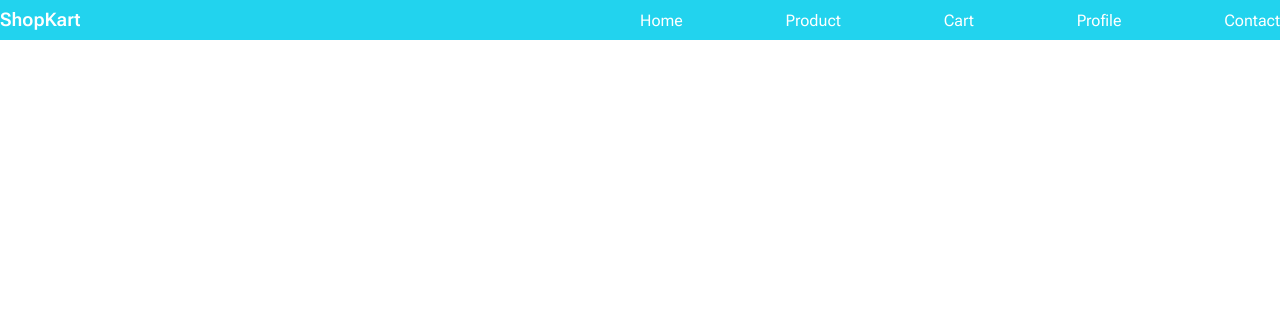
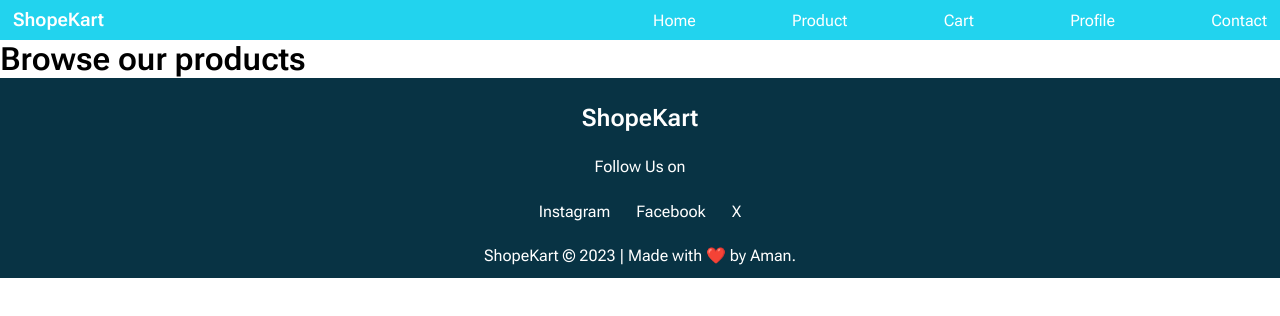
Before and after one commit to amannpatel/FSRNL-40, a plain HTML site: page assignment1/index.html in a window 1280 px wide. Drawn offline with Linux system fonts and the light colour scheme.

Commit message:
added footer section

```diff
--- a/assignment1/index.html
+++ b/assignment1/index.html
@@ -9,7 +9,9 @@
   <body>
     <!-- NavBar -->
     <nav class="navbar">
-      <div class="brand-logo"><h3 class="brand-text">ShopKart</h3></div>
+      <div class="brand-logo">
+        <h3 class="brand-text"><a class="link" href="/">ShopeKart</a></h3>
+      </div>
       <ul class="menu">
         <li class="list-item"><a class="link" href="/">Home</a></li>
         <li class="list-item"><a class="link" href="/">Product</a></li>
@@ -19,5 +21,29 @@
       </ul>
     </nav>
     <!-- NavBar ends -->
+    <h1>Browse our products</h1>
+    <div class="product-card">
+      <div class="product-one"></div>
+      <div class="product-two"></div>
+      <div class="product-three"></div>
+      <div class="product-four"></div>
+      <div class="product-five"></div>
+      <div class="product-six"></div>
+    </div>
+    <!-- Footer -->
+    <footer class="footer-section">
+      <div class="brand-logo">
+        <h2 class="brand-text"><a class="link" href="/">ShopeKart</a></h2>
+      </div>
+      <p class="footer-text">Follow Us on</p>
+      <ul class="menu footer-menu">
+        <li class="list-item"><a class="link" href="/">Instagram</a></li>
+        <li class="list-item"><a class="link" href="/">Facebook</a></li>
+        <li class="list-item"><a class="link" href="/">X</a></li>
+      </ul>
+      <div class="copy-info">
+        <p>ShopeKart &copy; 2023 | Made with ❤️ by Aman.</p>
+      </div>
+    </footer>
   </body>
 </html>
--- a/assignment1/style.css
+++ b/assignment1/style.css
@@ -13,7 +13,6 @@ body {
 
 .navbar {
   background-color: #22d3ee;
-  color: #fff;
   display: flex;
   align-items: center;
   justify-content: space-between;
@@ -29,6 +28,8 @@ body {
 
 .list-item {
   list-style: none;
+  margin: 5px;
+  padding: 8px;
 }
 
 .link {
@@ -37,5 +38,36 @@ body {
 
 .list-item,
 .link {
+  color: #475569;
+}
+
+.brand-logo {
+  margin: 5px;
+  padding: 8px;
+}
+
+.brand-logo,
+.link:hover {
+  color: #cffafe;
+}
+
+.footer-section {
+  height: 200px;
+  background-color: #083344;
+  display: flex;
+  flex-direction: column;
+  align-items: center;
+  justify-content: space-evenly;
+}
+
+.footer-menu,
+.link,
+p {
   color: #fff;
 }
+
+.footer-menu {
+  display: flex;
+  align-items: center;
+  justify-content: center;
+}
```
